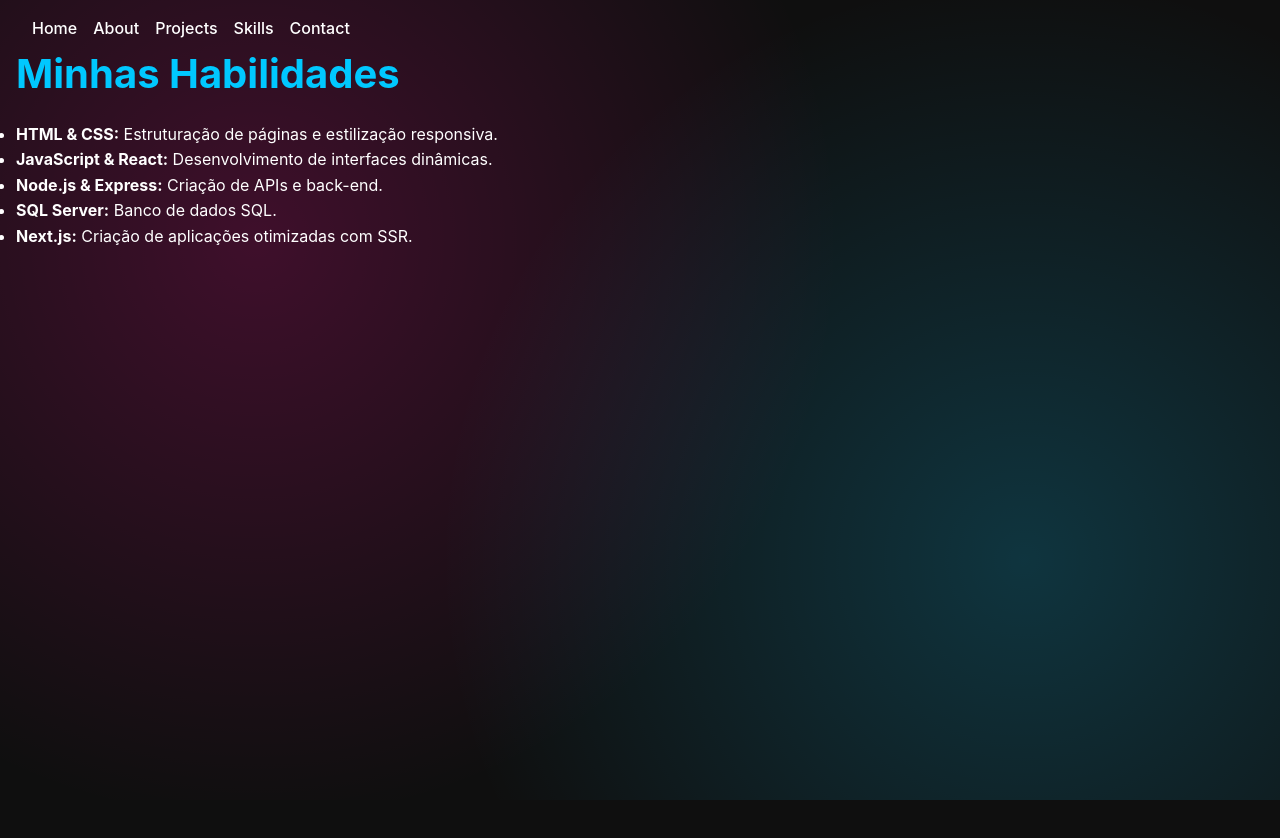
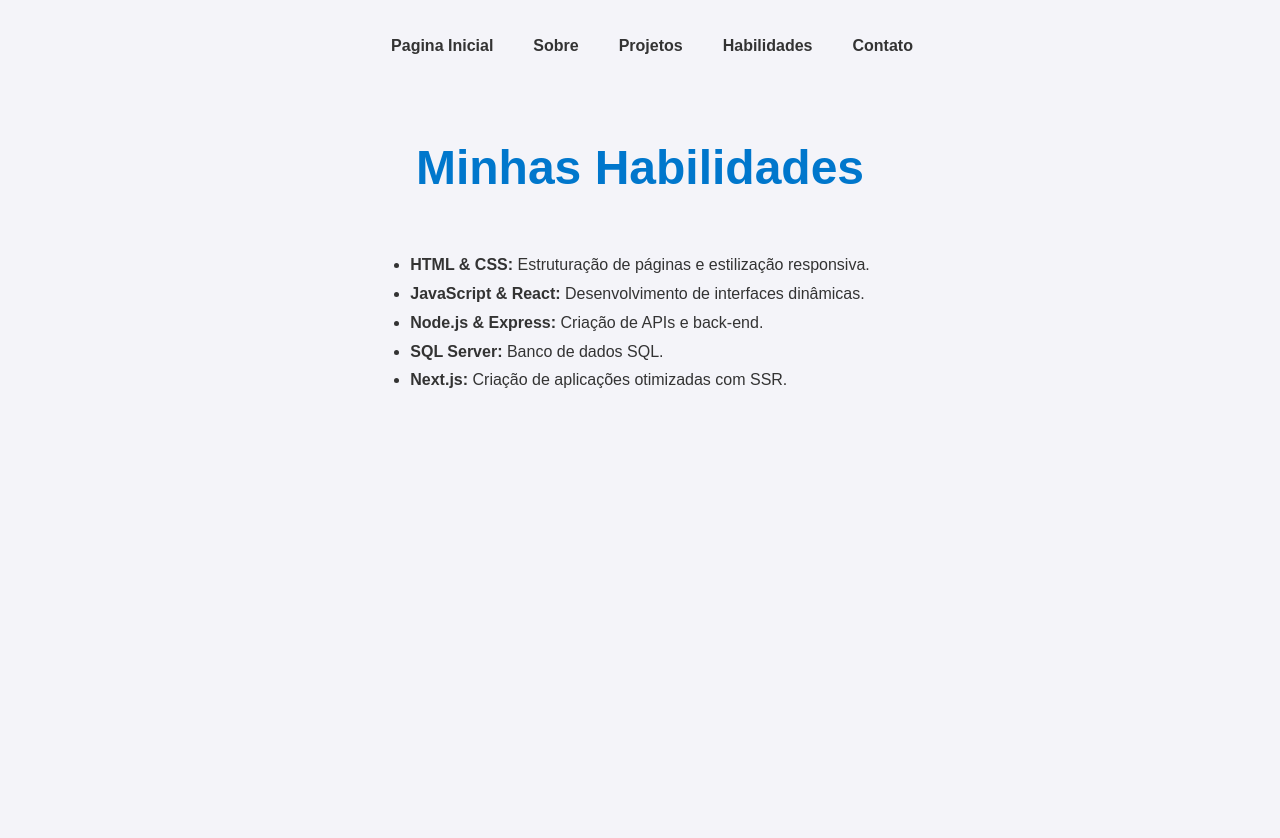
Before and after one commit to KaiqueGSilva/Portfolio, a Next.js app: page /skills in a window 1280 px wide. Shown: the top 838 px of the page. Before the commit the page ends 800 px from the top, so only its background shows below. Built offline with nearby package versions, Linux system fonts and the light colour scheme.

Commit message:
Atualizado

```diff
--- a/app/page.js
+++ b/app/page.js
@@ -5,7 +5,7 @@ export default function Home() {
     <div className='min-h-screen bg-gradient-to-r from-blue-400 via-indigo-400 to-purple-500 text-white'>
       <div className='container mx-auto mt-10 px-4'>
         <h1 className='text-5xl font-bold text-center'>Kaique's Portfolio</h1>
-        <p className='mt-4 text-center text-lg max-w-lg mx-auto'>Bem-vindo! Este é o meu portfólio profissional. Explore para conhecer meus projetos, habilidades e como entrar em contato comigo.</p>
+        <p className='mt-4 text-center text-lg max-w-lg mx-auto'>Bem-vindo ao meu portfólio profissional! Explore meus projetos, conheça minhas habilidades e descubra como podemos entrar em contato.</p>
       </div>
     </div>
   );
--- a/app/skills/page.tsx
+++ b/app/skills/page.tsx
@@ -1,8 +1,11 @@
 export default function Skills() {
   return (
-    <div className='min-h-screen p-4 bg-white text-gray-900'>
-      <h1 className='text-4xl font-bold text-center mb-6'>Minhas Habilidades</h1>
-      <ul className='max-w-xl mx-auto space-y-4 text-lg'>
+    <div className="min-h-screen bg-gray-900 text-white py-12 px-6 flex items-center justify-center">
+      <div className="card bg-gray-800 rounded-xl shadow-lg p-8 max-w-4xl w-full">
+        <h1 className="text-4xl font-extrabold text-center text-cyan-400 mb-10">
+          Minhas Habilidades
+        </h1>
+        <ul className="space-y-6 text-lg text-gray-300">
           <li><strong>HTML & CSS:</strong> Estruturação de páginas e estilização responsiva.</li>
           <li><strong>JavaScript & React:</strong> Desenvolvimento de interfaces dinâmicas.</li>
           <li><strong>Node.js & Express:</strong> Criação de APIs e back-end.</li>
@@ -10,5 +13,6 @@ export default function Skills() {
           <li><strong>Next.js:</strong> Criação de aplicações otimizadas com SSR.</li>
         </ul>
       </div>
+    </div>
   );
 }
--- a/components/navbar.jsx
+++ b/components/navbar.jsx
@@ -3,11 +3,11 @@ import Link from 'next/link';
 export default function Navbar() {
   return (
     <nav className="bg-gray-800 p-4 text-white flex gap-4">
-      <Link href="/">Home</Link>
-      <Link href="/about">About</Link>
-      <Link href="/project">Projects</Link>
-      <Link href="/skills">Skills</Link>
-      <Link href="/contact">Contact</Link>
+      <Link href="/">Pagina Inicial</Link>
+      <Link href="/about">Sobre</Link>
+      <Link href="/projects">Projetos</Link>
+      <Link href="/skills">Habilidades</Link>
+      <Link href="/contact">Contato</Link>
     </nav>
   );
 }
--- a/styles/global.css
+++ b/styles/global.css
@@ -7,22 +7,23 @@
 
 /* Fonte base */
 body {
-    font-family: 'Inter', sans-serif;
-    background: radial-gradient(circle at 20% 30%, rgba(255, 0, 150, 0.2), transparent 50%),
-        radial-gradient(circle at 80% 70%, rgba(0, 200, 255, 0.2), transparent 50%),
-        #0f0f0f;
-    background-blend-mode: screen;
+    font-family: 'Poppins', sans-serif;
+    background-color: #f4f4f9;
+    color: #333;
     min-height: 100vh;
-    color: #ffffff;
-    line-height: 1.6;
-    padding: 1rem;
+    padding: 2rem;
+    line-height: 1.8;
 }
 
 /* Container geral */
 .container {
-    max-width: 1200px;
+    max-width: 1100px;
     margin: 0 auto;
     padding: 1rem;
+    display: flex;
+    flex-direction: column;
+    align-items: center;
+    /* Centraliza todo o conteúdo */
 }
 
 /* Cabeçalho e navegação */
@@ -31,17 +32,25 @@ header {
     justify-content: space-between;
     align-items: center;
     padding: 1rem 0;
+    width: 100%;
+}
+
+nav {
+    display: flex;
+    justify-content: flex-start;
+    width: 100%;
 }
 
 nav a {
-    margin-left: 1rem;
-    color: #ffffff;
+    margin-left: 1.5rem;
+    color: #333;
     text-decoration: none;
-    font-weight: 500;
+    font-weight: 600;
+    transition: color 0.3s ease;
 }
 
 nav a:hover {
-    color: #00c8ff;
+    color: #0077cc;
 }
 
 /* Títulos */
@@ -53,89 +62,279 @@ h3 {
 }
 
 h1 {
-    font-size: 2.5rem;
-    color: #00c8ff;
+    font-size: 3rem;
+    color: #0077cc;
+    text-align: center;
+    /* Centraliza o título */
 }
 
 h2 {
     font-size: 2rem;
-    color: #ff0096;
+    color: #444;
+    text-align: center;
+    /* Centraliza o título */
+}
+
+h3 {
+    font-size: 1.5rem;
+    color: #555;
+    text-align: center;
+    /* Centraliza o título */
 }
 
 /* Seções */
 section {
-    margin-bottom: 3rem;
+    margin-bottom: 4rem;
+    padding: 2rem;
+    background-color: #ffffff;
+    border-radius: 12px;
+    box-shadow: 0 4px 10px rgba(0, 0, 0, 0.05);
+    width: 100%;
+    max-width: 1000px;
+    display: flex;
+    flex-direction: column;
+    align-items: center;
+    /* Centraliza o conteúdo */
 }
 
 /* Cards de projeto */
 .project-card {
-    background-color: rgba(255, 255, 255, 0.05);
-    padding: 1rem;
-    border-radius: 12px;
-    margin-bottom: 1rem;
-    transition: transform 0.3s ease;
+    background-color: #fafafa;
+    padding: 1rem; /* Espaçamento interno ajustado */
+    border-radius: 8px; /* Bordas suavizadas */
+    margin-bottom: 1rem; /* Espaço ajustado entre os cards */
+    box-shadow: 0 4px 8px rgba(0, 0, 0, 0.05);
+    max-width: 280px; /* Reduzi ainda mais a largura máxima */
+    width: 100%; /* Largura total no grid */
 }
 
 .project-card:hover {
-    transform: scale(1.02);
+    box-shadow: 0 6px 12px rgba(0, 0, 0, 0.1); /* Ajuste leve no efeito de hover */
+    transform: translateY(-3px); /* Mantido para animação */
 }
 
-/* Imagens otimizadas */
-img,
-.next-image {
-    max-width: 100%;
-    height: auto;
-    border-radius: 8px;
+/* Imagens nos cards */
+.project-card img {
+    width: 2rem; /* Reduzido para imagens menores */
+    height: 2rem; /* Mantendo proporções */
+    margin-bottom: 0.5rem; /* Espaçamento inferior ajustado */
 }
+
+/* Grid dos projetos */
+.grid {
+    display: grid;
+    gap: 1rem; /* Espaçamento reduzido entre os cards */
+}
+
+@media (min-width: 768px) {
+    .grid {
+        grid-template-columns: repeat(2, minmax(0, 1fr)); /* Duas colunas para telas maiores */
+    }
+}
+
 
 /* Formulário de contato */
 form {
     display: flex;
     flex-direction: column;
+    gap: 1.5rem;
+    max-width: 600px;
+    margin: 0 auto;
 }
 
 input,
 textarea {
-    padding: 0.75rem;
-    margin-bottom: 1rem;
-    border: none;
+    padding: 1rem;
+    border: 1px solid #ccc;
     border-radius: 8px;
+    background-color: #f9f9f9;
+    font-size: 1rem;
+    transition: border-color 0.3s ease;
+}
+
+input:focus,
+textarea:focus {
+    border-color: #0077cc;
+    outline: none;
 }
 
 button {
-    padding: 0.75rem;
-    background-color: #00c8ff;
-    color: #0f0f0f;
+    padding: 1rem;
+    background-color: #0077cc;
+    color: white;
+    font-size: 1rem;
     font-weight: bold;
     border: none;
     border-radius: 8px;
     cursor: pointer;
+    transition: background-color 0.3s ease;
 }
 
 button:hover {
-    background-color: #009fd4;
+    background-color: #005fa3;
+}
+
+/* Botões LinkedIn e GitHub */
+.btn-linkedin,
+.btn-github {
+    display: inline-block;
+    padding: 1rem 2rem;
+    text-align: center;
+    border-radius: 8px;
+    font-weight: bold;
+    text-decoration: none;
+    color: white;
+    transition: all 0.3s ease;
+    width: auto;
+    /* Garantir que o tamanho do botão seja ajustado ao conteúdo */
+}
+
+/* Estilo do botão LinkedIn */
+.btn-linkedin {
+    background-color: #0077b5;
+    /* Cor do LinkedIn */
+}
+
+.btn-linkedin:hover {
+    background-color: #005f8d;
+    transform: translateY(-3px);
+}
+
+/* Estilo do botão GitHub */
+.btn-github {
+    background-color: #333;
+    /* Cor do GitHub */
+}
+
+.btn-github:hover {
+    background-color: #444;
+    transform: translateY(-3px);
+}
+
+/* Estilização da seção dos botões abaixo do formulário */
+.mt-8 {
+    margin-top: 2rem;
+    /* Espaço acima da seção */
+}
+
+.flex {
+    display: flex;
+    justify-content: center;
+    /* Centraliza os botões horizontalmente */
+    gap: 1rem;
+    /* Espaço entre os botões */
+}
+
+/* Responsivo */
+@media (max-width: 768px) {
+
+    .btn-linkedin,
+    .btn-github {
+        width: 100%;
+        /* Os botões ocupam 100% da largura em telas menores */
+        margin-bottom: 10px;
+    }
+
+    .flex {
+        flex-direction: column;
+        /* Organiza os botões um abaixo do outro */
+        gap: 0.5rem;
+    }
 }
 
 /* Rodapé */
 footer {
     text-align: center;
     padding: 2rem 0;
-    border-top: 1px solid rgba(255, 255, 255, 0.1);
-    margin-top: 2rem;
+    border-top: 1px solid #ddd;
+    margin-top: 4rem;
+    font-size: 0.9rem;
+    color: #666;
 }
 
-/* Responsivo */
+/* Responsivo adicional para títulos e seções */
 @media (max-width: 768px) {
     h1 {
-        font-size: 2rem;
+        font-size: 2.5rem;
     }
 
     h2 {
-        font-size: 1.5rem;
+        font-size: 1.8rem;
+    }
+
+    h3 {
+        font-size: 1.2rem;
+    }
+
+    section {
+        padding: 1.5rem;
+    }
+
+    .project-card {
+        padding: 1.5rem;
+        max-width: 100%;
     }
 
     nav {
         flex-direction: column;
         align-items: flex-start;
     }
+
+    nav a {
+        margin-left: 0;
+        margin-bottom: 1rem;
+    }
+
+    form {
+        max-width: 90%;
+    }
+
+    footer {
+        padding: 1.5rem 0;
+    }
 }
+
+
+
+/* Estilização do layout geral */
+
+
+/* Remover cores adicionais e centralizar */
+.min-h-screen {
+    min-height: 100vh;
+    display: flex;
+    align-items: flex-start;
+    /* Alinha o topo do conteúdo */
+    justify-content: center;
+    background-color: #f4f4f9;
+    /* Fundo padrão claro */
+    padding-top: 4rem;
+    /* Adiciona espaçamento extra abaixo da navbar */
+}
+
+/* Grid dos projetos */
+.grid {
+    display: grid;
+    grid-template-columns: 1fr;
+    /* Uma coluna para telas pequenas */
+    gap: 2rem;
+    /* Espaço entre os projetos */
+}
+
+@media (min-width: 768px) {
+    .grid {
+        grid-template-columns: repeat(2, 1fr);
+        /* Duas colunas para telas médias e grandes */
+    }
+}
+
+/* Estilo dos títulos */
+.text-cyan-400 {
+    color: #0077cc;
+    /* Azul para títulos, remove ciano brilhante */
+}
+
+.mb-10 {
+    margin-bottom: 2.5rem;
+    /* Espaçamento abaixo do título */
+}
```
Also changed, not shown: app/About/page.tsx (+12 -3 lines), app/Contact/page.tsx (+51 -10 lines), app/Project/page.tsx (deleted, +0 -13 lines), app/projects/page.tsx (added, +27 -0 lines), components/ProjectCard.js (+19 -7 lines). Lines whose indentation alone changed are shown as unchanged.
